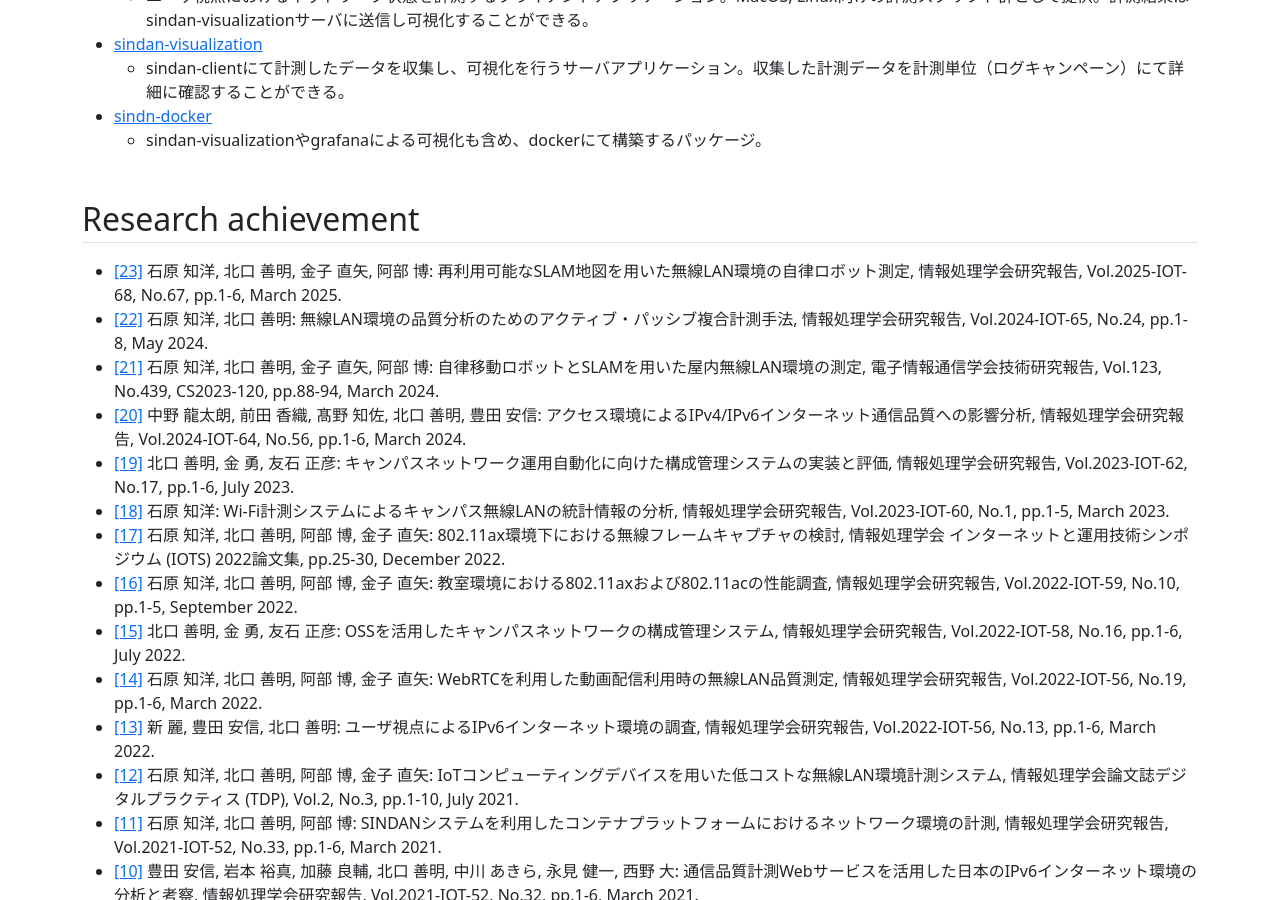
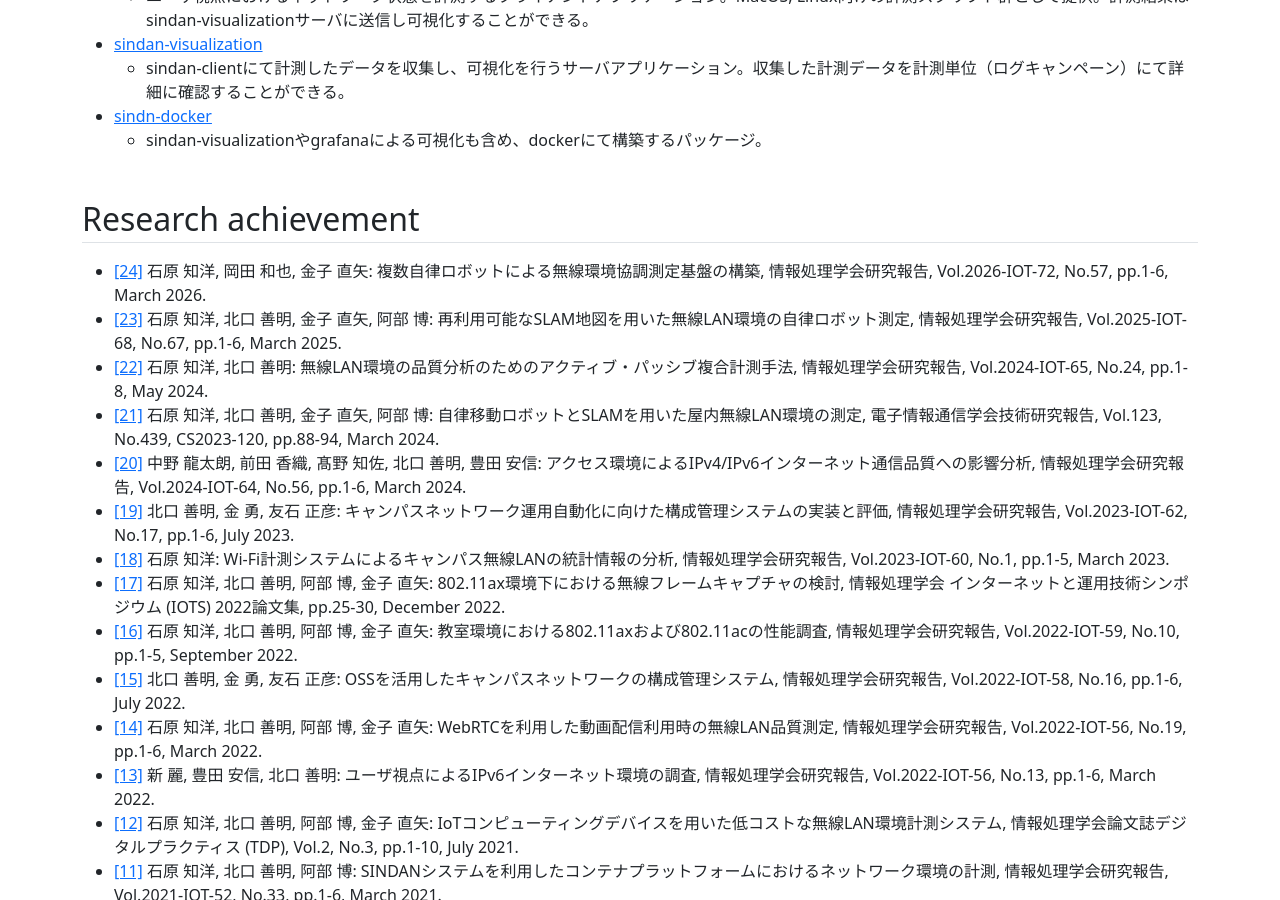
Before and after one commit to SINDAN/sindan.github.io, a Jekyll site: the page built from index.md, in a window 1280 px wide and 900 px high, scrolled down 2439 px. Built offline with Jekyll 4.4.1, drawn with Linux system fonts in a browser that asks for light colours.

Commit message:
updated top page.

```diff
--- a/index.md
+++ b/index.md
@@ -82,6 +82,7 @@ Simple Integrated Network Diagnosis And Notification
 ## Research achievement
 {: .border-bottom .mt-5 .mb-3 .pb-1 #achievement }
 
+- [[24]](https://ipsj.ixsq.nii.ac.jp/records/2007434) 石原 知洋, 岡田 和也, 金子 直矢: 複数自律ロボットによる無線環境協調測定基盤の構築, 情報処理学会研究報告, Vol.2026-IOT-72, No.57, pp.1-6, March 2026.
 - [[23]](https://ipsj.ixsq.nii.ac.jp/records/2000753) 石原 知洋, 北口 善明, 金子 直矢, 阿部 博: 再利用可能なSLAM地図を用いた無線LAN環境の自律ロボット測定, 情報処理学会研究報告, Vol.2025-IOT-68, No.67, pp.1-6, March 2025.
 - [[22]](https://ipsj.ixsq.nii.ac.jp/records/234261) 石原 知洋, 北口 善明: 無線LAN環境の品質分析のためのアクティブ・パッシブ複合計測手法, 情報処理学会研究報告, Vol.2024-IOT-65, No.24, pp.1-8, May 2024.
 - [[21]](https://www.ieice.org/publications/ken/summary.php?contribution_id=130460&society_cd=CS&ken_id=CS&year=2024&presen_date=2024-03-15&schedule_id=8020&lang=jp&expandable=1) 石原 知洋, 北口 善明, 金子 直矢, 阿部 博: 自律移動ロボットとSLAMを用いた屋内無線LAN環境の測定, 電子情報通信学会技術研究報告, Vol.123, No.439, CS2023-120, pp.88-94, March 2024.
```
